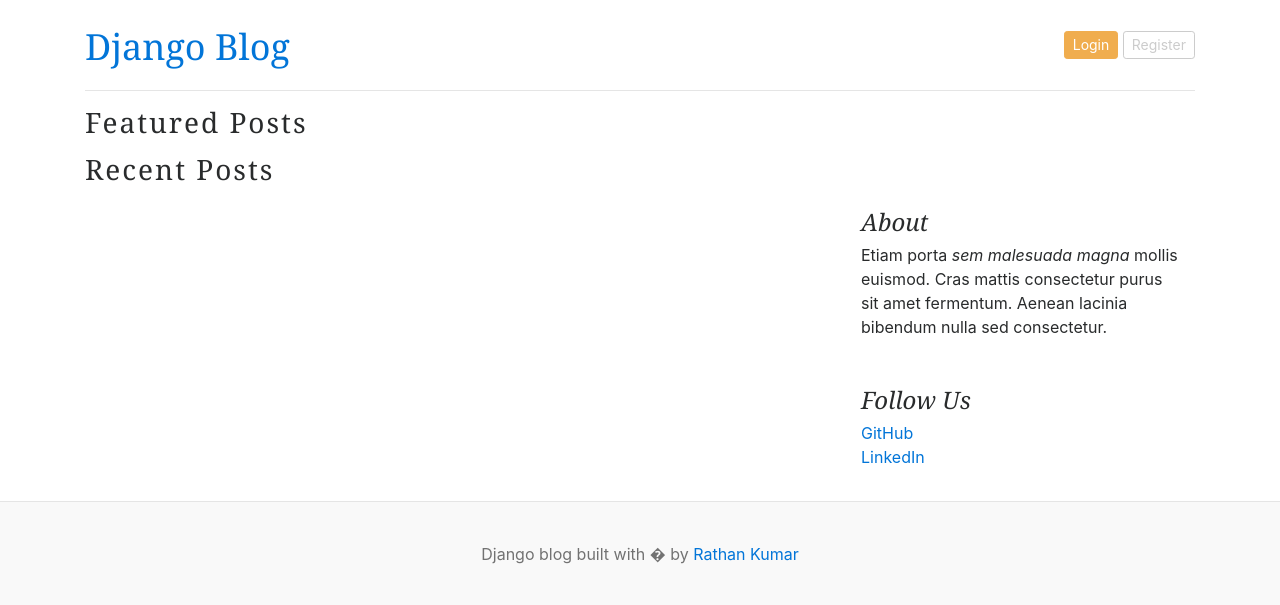
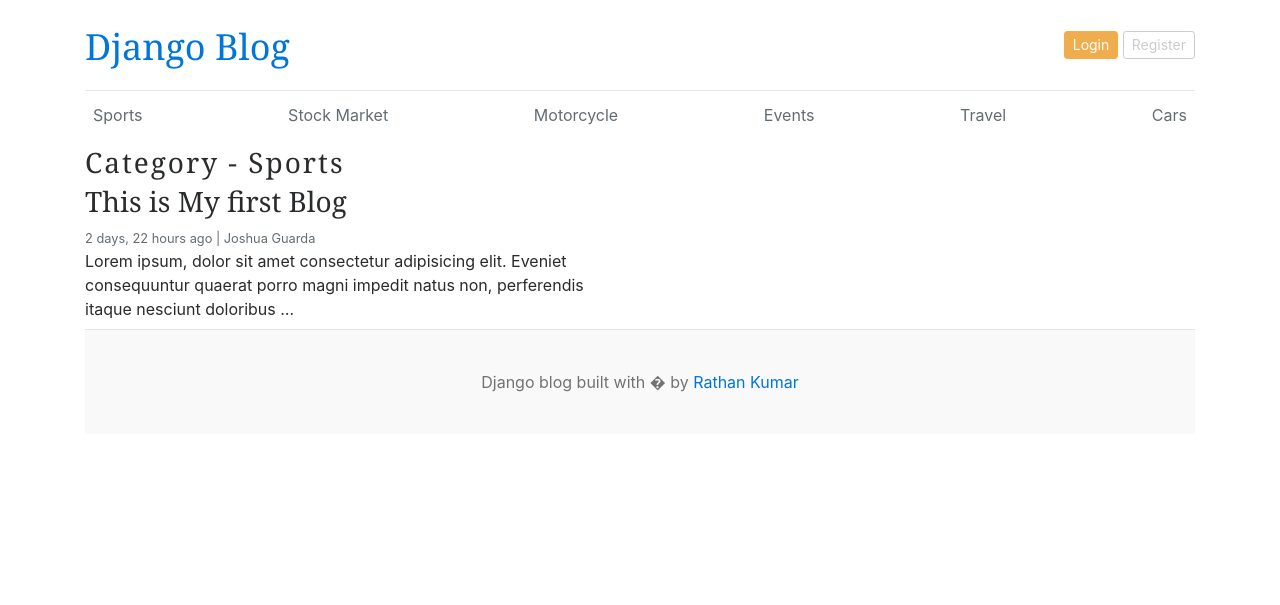
Before and after one commit to Josh-Guarda/django_blog, a Django app: page /category/1/ in a window 1280 px wide. Shown: the top 605 px of the page. Run offline with Django 5.2, Linux system fonts and the light colour scheme; data comes from the database, SQL or seed files in the repository; both versions use the stored data as it was after the commit.

Commit message:
[feat]add base.html, Integrate template inheritance and add get_categories() context process inside blogs-->context_processors.py

```diff
--- /dev/null
+++ b/blogs/context_processors.py
@@ -0,0 +1,8 @@
+#This method called context_processors is a method to use a specific context/query object from a certain view function to access it to a different view
+# --> in this example we are going to use # categories = Category.objects.all() from my_blog/views.py/home() returning context including category. access it to blogs/views.py/posts_by_category() NOTE: this avoids declaring explicitly on every view AVOID REPEATITION
+
+from .models import Category
+
+def get_categories(request):
+    categories = Category.objects.all()
+    return dict(categories=categories)
--- a/blogs/views.py
+++ b/blogs/views.py
@@ -1,11 +1,16 @@
 from django.shortcuts import render
 from django.http import HttpResponse
-from .models import Blog
+from .models import Blog,Category
 # Create your views here.
 def posts_by_category(request,category_id):
+
+    #TO AVOID DOING THIS WE UTILIZE CONTEXT PROCESSORS  --> CHECK context_processors.py
+    # categories = Category.objects.all()
     posts = Blog.objects.filter(status='Published',category=category_id)
-
+    category = Category.objects.get(id=category_id)
     context={
+        # 'categories':categories,
+        'category':category,
         'posts':posts,
     }
-    return render(request,'home.html',context)
+    return render(request,'post_by_category.html',context)
--- a/my_blog/settings.py
+++ b/my_blog/settings.py
@@ -63,6 +63,7 @@ TEMPLATES = [
                 'django.template.context_processors.request',
                 'django.contrib.auth.context_processors.auth',
                 'django.contrib.messages.context_processors.messages',
+                'blogs.context_processors.get_categories', # This is the declaration of the context processor we created in blogs/context_processors.py -->NOTE: the return value will be accessing on the entire project.
             ],
         },
     },
--- a/my_blog/views.py
+++ b/my_blog/views.py
@@ -3,13 +3,13 @@ from blogs.models import Category,Blog
 from django.contrib.auth.models import User
 
 def home(request):
-    categories = Category.objects.all()
+    categories = Category.objects.all()  # THIS IS OPTIONAL TO DECLARE SINCE WE ALREADY HAVE THE CONTEXT PROCESSOR for the categories
     featured_post = Blog.objects.filter(is_featured = True, status='Published').order_by('-updated_at')
     un_featured_post = Blog.objects.filter(is_featured = False, status='Published').order_by('-updated_at')
 
-    print(User._meta.get_fields())# Command to get all fields from User or other predefined Models
+    # print(User._meta.get_fields())# Command to get all fields from User or other predefined Models
     context = {
-        'categories':categories,
+        'categories':categories, # THIS IS OPTIONAL TO DECLARE SINCE WE ALREADY HAVE THE CONTEXT PROCESSOR for the categories
         'featured_post':featured_post,
         'un_featured_post':un_featured_post
 
--- /dev/null
+++ b/templates/base.html
@@ -0,0 +1,54 @@
+{% load static %}
+<!DOCTYPE html>
+<html lang="en">
+    <head>
+        <meta charset="UTF-8" />
+        <meta http-equiv="X-UA-Compatible" content="IE=edge" />
+        <meta name="viewport" content="width=device-width, initial-scale=1.0" />
+
+
+        <link href="https://getbootstrap.com/docs/4.0/dist/css/bootstrap.min.css" rel="stylesheet" />
+
+        <!-- Font Awesome Icons -->
+        <link rel="stylesheet" href="https://cdnjs.cloudflare.com/ajax/libs/font-awesome/4.7.0/css/font-awesome.min.css">
+
+        <link type='text/css' href="{% static 'css/blog.css' %}" rel="stylesheet" />
+
+            <title>{% block title %}Django Blogs{% endblock title %}</title>
+
+
+    </head>
+    <body>
+        <div class="container">
+            <header class="blog-header py-3">
+                <div class="row flex-nowrap justify-content-between align-items-center">
+                    <div class="col-8 pt-1">
+                        <a class="blog-header-logo text-dark" href="/">Django Blog</a>
+                    </div>
+                    <div class="col-4 d-flex justify-content-end align-items-center">
+                        <a class="btn btn-sm btn-warning" href="#">Login</a> &nbsp;
+                        <a class="btn btn-sm btn-outline-secondary" href="#">Register</a>
+                    </div>
+                </div>
+            </header>
+
+            <!--  Categories -->
+            <div class="nav-scroller py-1 mb-2">
+                <nav class="nav d-flex justify-content-between">
+                    {% for category in categories %}
+                        <a class="p-2 text-muted" href="{%url 'posts_by_category' category.id%}">{{category}}</a>
+                    {% endfor %}
+                </nav>
+            </div>
+
+
+        {% block content %}
+
+
+        {% endblock content %}
+
+        <footer class="blog-footer">
+            <p>Django blog built with � by <a href="#">Rathan Kumar</a></p>
+        </footer>
+    </body>
+</html>
--- a/templates/home.html
+++ b/templates/home.html
@@ -1,43 +1,14 @@
+
+{% extends "base.html" %}
 {% load static %}
 
-<!DOCTYPE html>
-<html lang="en">
-    <head>
-        <meta charset="UTF-8" />
-        <meta http-equiv="X-UA-Compatible" content="IE=edge" />
-        <meta name="viewport" content="width=device-width, initial-scale=1.0" />
-        <title>Django Blogs</title>
-        <link href="https://getbootstrap.com/docs/4.0/dist/css/bootstrap.min.css" rel="stylesheet" />
 
-        <!-- Font Awesome Icons -->
-        <link rel="stylesheet" href="https://cdnjs.cloudflare.com/ajax/libs/font-awesome/4.7.0/css/font-awesome.min.css">
-
-        <link type='text/css' href="{% static 'css/blog.css' %}" rel="stylesheet" />
-    </head>
-    <body>
-        <div class="container">
-            <header class="blog-header py-3">
-                <div class="row flex-nowrap justify-content-between align-items-center">
-                    <div class="col-8 pt-1">
-                        <a class="blog-header-logo text-dark" href="/">Django Blog</a>
-                    </div>
-                    <div class="col-4 d-flex justify-content-end align-items-center">
-                        <a class="btn btn-sm btn-warning" href="#">Login</a> &nbsp;
-                        <a class="btn btn-sm btn-outline-secondary" href="#">Register</a>
-                    </div>
-                </div>
-            </header>
-
-            <!--  Categories -->
-            <div class="nav-scroller py-1 mb-2">
-                <nav class="nav d-flex justify-content-between">
-                    {% for category in categories %}
-                        <a class="p-2 text-muted" href="#">{{category}}</a>
-                    {% endfor %}
-                </nav>
-            </div>
+{% block title %}
+    Home
+{% endblock title %}
 
 
+    {% block content %}
         {% for post in featured_post %}
             <!--Condition in First Loop Item -->
             {% if forloop.first %}
@@ -130,8 +101,8 @@
         </main>
         <!-- /.container -->
     </div>
+
+{% endblock content %}
 <footer class="blog-footer">
     <p>Django blog built with � by <a href="#">Rathan Kumar</a></p>
 </footer>
-    </body>
-</html>
--- /dev/null
+++ b/templates/post_by_category.html
@@ -0,0 +1,26 @@
+{% extends "base.html" %}
+{% load static %}
+
+
+
+  {% block content %}
+      <h3 class="text-upppercase text-dark" style="letter-spacing: 2px;">Category - {{category}} </h3>
+      <div class="row mb-2">
+          {% for post in posts %}
+              <div class="col-md-6">
+                  <div class="card border-0">
+                      <div class="card-body">
+                          <h3>{{post.title}}</h3>
+                          <small class="mb-1 text-muted">{{post.created_at| timesince}} ago | {{post.author.first_name}} {{post.author.last_name}}</small>
+                          {% comment %} {{ post.datetime|date:"jS F Y" }}  # => 1st January 2022 {% endcomment %}
+                          <p class="card-text">
+
+                          <!--Trancate Description to limit the words and others will be elipsis ... -->
+                          {{post.short_description | truncatewords:20}}
+                          </p>
+                      </div>
+                  </div>
+              </div>
+          {% endfor %}
+      </div>
+  {% endblock content %}
```
Also changed, not shown: db.sqlite3. Lines whose indentation alone changed are shown as unchanged.
